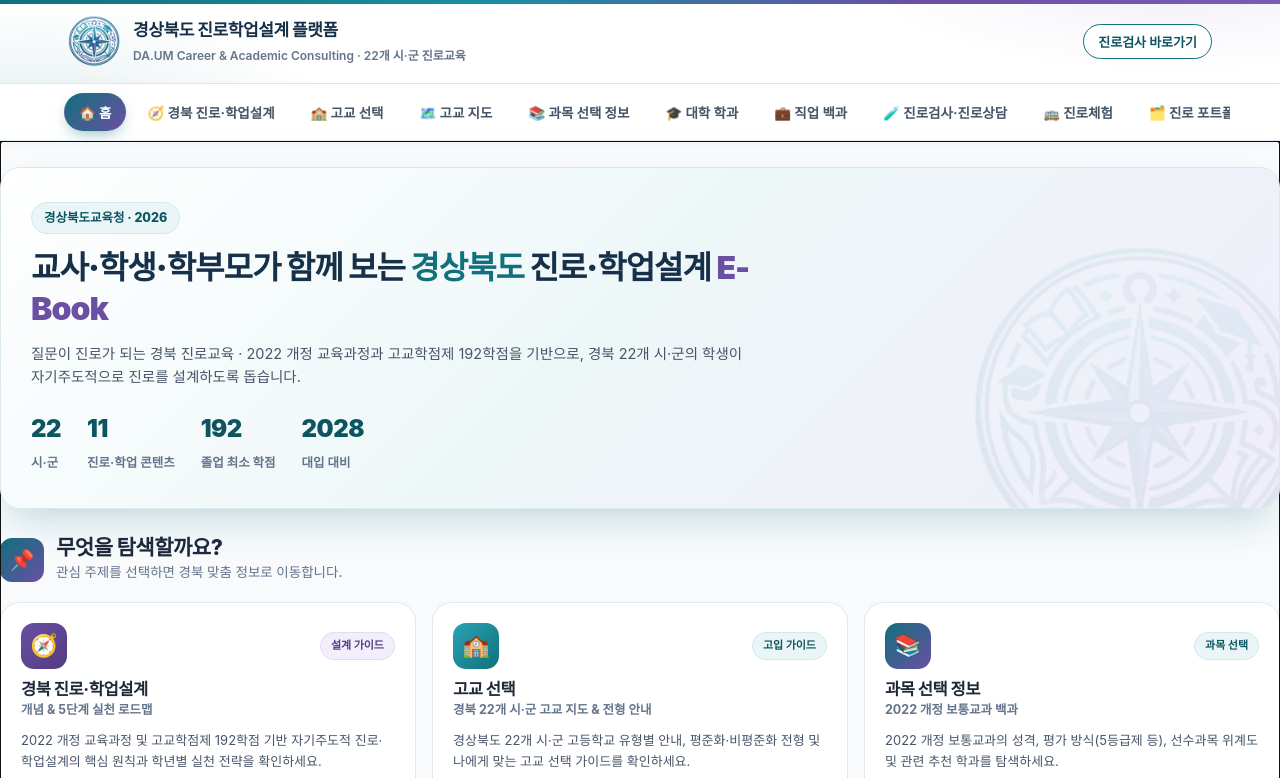
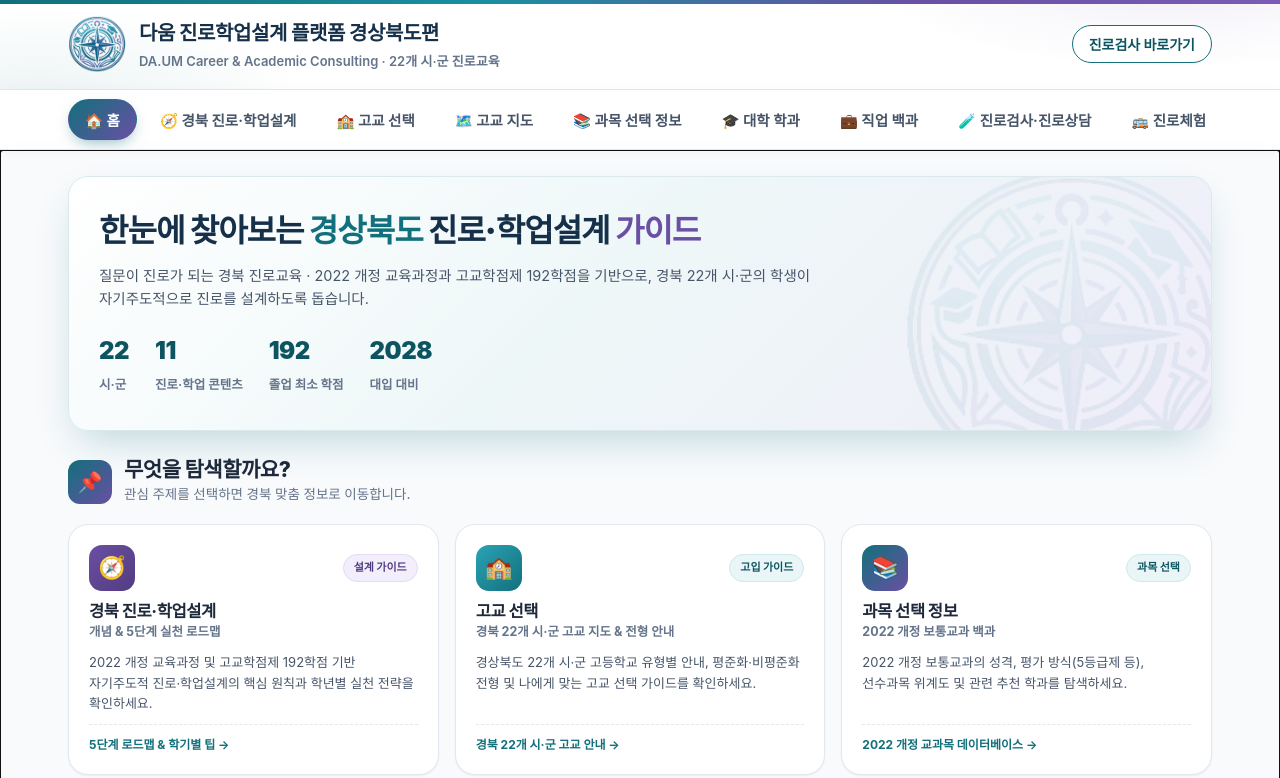
Before and after one commit to da-um3481/gyeongbuk-career-platform, a plain HTML site: page index.html in a window 1280 px wide. Shown: the top 778 px of the page. Drawn offline with nearby package versions, Linux system fonts and the light colour scheme; a web font is replaced by a local one.

Commit message:
히어로 문구 수정 및 본문 정렬 통일
- 히어로 상단 배지 제거, 제목 강조어 'E-Book' → '가이드'
- 본문(#main)을 헤더와 동일한 1180px 중앙 컨테이너로 감싸 정렬 통일
- 헤더 로고·브랜드 텍스트(20px)·탭(14.5px) 크기 확대
- 탭 바 좌우 여백을 컨테이너와 일치

```diff
--- a/app.js
+++ b/app.js
@@ -1,5 +1,5 @@
 /* ============================================================
-   경상북도 진로학업설계 플랫폼 - App
+   다움 진로학업설계 플랫폼(경상북도) - App
    ============================================================ */
 (function () {
   "use strict";
@@ -139,7 +139,7 @@
         <div class="brand" data-goto="home" role="button" tabindex="0" aria-label="홈으로">
           <span class="brand-logo"><img src="logo-mark.png" alt="DA.UM" /></span>
           <div class="brand-text">
-            <b>경상북도 진로학업설계 플랫폼</b>
+            <b>다움 진로학업설계 플랫폼 경상북도편</b>
             <small>DA.UM Career &amp; Academic Consulting · 22개 시·군 진로교육</small>
           </div>
         </div>
@@ -211,8 +211,7 @@
     return `
       <section class="page">
         <div class="hero">
-          <span class="eyebrow">경상북도교육청 · ${esc(G.meta.updated)}</span>
-          <h1>교사·학생·학부모가 함께 보는 <span class="accent">경상북도</span> 진로·학업설계 <span class="accent2">E-Book</span></h1>
+          <h1>한눈에 찾아보는 <span class="accent">경상북도</span> 진로·학업설계 <span class="accent2">가이드</span></h1>
           <p>${esc(G.meta.slogan)} · 2022 개정 교육과정과 고교학점제 192학점을 기반으로, 경북 22개 시·군의 학생이 자기주도적으로 진로를 설계하도록 돕습니다.</p>
           <div class="hero-stats">
             <div class="hs"><b>${esc(G.meta.cities + G.meta.counties)}</b><span>시·군</span></div>
@@ -994,7 +993,7 @@
   function render() {
     $$("#tab-nav .tab-btn").forEach((b) => b.classList.toggle("active", b.dataset.tab === state.tab));
     const fn = VIEWS[state.tab] || viewHome;
-    $("#main").innerHTML = fn();
+    $("#main").innerHTML = `<div class="container">${fn()}</div>`;
     $("#main").focus({ preventScroll: true });
     if (state.tab === "map") initGbMap();
     // re-bind portfolio inputs
--- a/styles.css
+++ b/styles.css
@@ -103,18 +103,18 @@ img { max-width: 100%; display: block; }
 }
 .brand { display: flex; align-items: center; gap: 13px; cursor: pointer; }
 .brand-logo {
-  width: 52px; height: 52px; flex: none;
+  width: 58px; height: 58px; flex: none;
 }
 .brand-logo img { width: 100%; height: 100%; object-fit: contain; }
-.brand-text b { font-size: 17px; font-weight: 800; letter-spacing: -0.4px; display: block; color: var(--du-navy); }
-.brand-text small { color: var(--slate-500); font-size: 12px; font-weight: 600; display: block; margin-top: 1px; }
+.brand-text b { font-size: 20px; font-weight: 800; letter-spacing: -0.4px; display: block; color: var(--du-navy); }
+.brand-text small { color: var(--slate-500); font-size: 13px; font-weight: 600; display: block; margin-top: 2px; }
 .header-spacer { flex: 1; }
 .header-actions { display: flex; align-items: center; gap: 10px; }
 .ghost-btn {
   background: #fff;
   border: 1px solid var(--du-teal-600);
   color: var(--du-teal-700); border-radius: 999px;
-  padding: 7px 14px; font-size: 13px; font-weight: 700;
+  padding: 8px 16px; font-size: 14px; font-weight: 700;
 }
 .ghost-btn:hover { background: var(--du-teal-50); }
 
@@ -128,13 +128,13 @@ img { max-width: 100%; display: block; }
 }
 .tab-scroll {
   display: flex; gap: 6px; overflow-x: auto; scrollbar-width: none;
-  max-width: var(--maxw); margin: 0 auto; padding: 9px 14px;
+  max-width: var(--maxw); margin: 0 auto; padding: 9px 18px;
 }
 .tab-scroll::-webkit-scrollbar { display: none; }
 .tab-btn {
   flex: none; border: 1px solid transparent; background: transparent;
-  color: var(--slate-600); font-size: 13.5px; font-weight: 700;
-  padding: 8px 14px; border-radius: 999px; white-space: nowrap;
+  color: var(--slate-600); font-size: 14.5px; font-weight: 700;
+  padding: 9px 16px; border-radius: 999px; white-space: nowrap;
   transition: all 0.15s ease;
 }
 .tab-btn:hover { background: var(--slate-100); color: var(--slate-900); }
```
